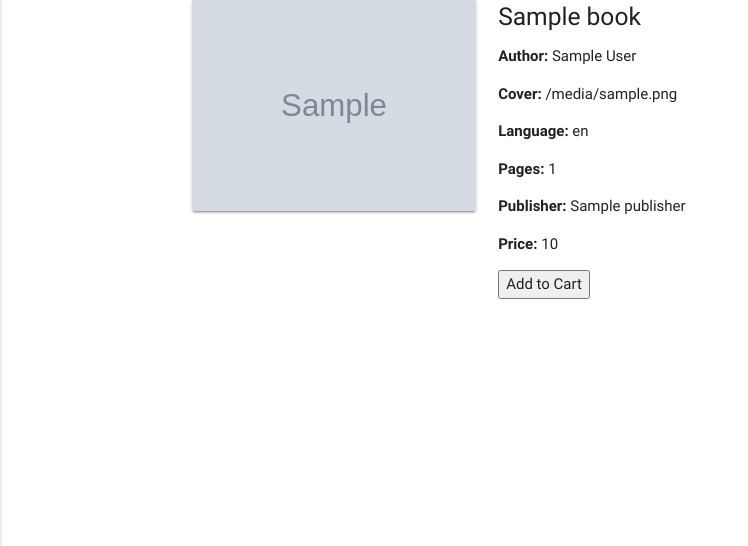
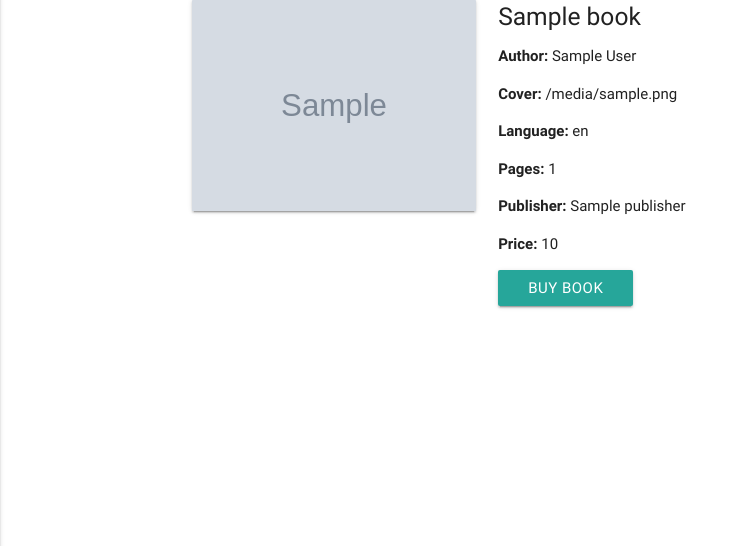
Before and after one commit to aleksandrsg/pasta_dishes, a Flask app: page /get_books in a window 1280 px wide. Shown: the part 73-619 px from the top of the page, without its empty margins (0-748 px from the left). Run offline with Flask 2, Linux system fonts and the light colour scheme; grey boxes marked "Sample" are stand-in pictures; a database or web service that is not in the repository returns one stand-in record (values such as "Sample title"); some libraries are stand-ins or nearby versions.

Commit message:
Adited Buttom Buy Book on Books page

```diff
--- a/templates/books.html
+++ b/templates/books.html
@@ -20,7 +20,7 @@
                     <p><b>Pages:</b> {{book.pages}}</p>
                     <p><b>Publisher:</b> {{book.publisher}}</p>
                     <p class="price"> <b>Price: </b>{{book.price}}</p>
-                    <p><button>Add to Cart</button></p>
+                    <a class="btn waves-effect waves-light" href="https://www.amazon.com/" target="_blank">Buy Book</a>
                     </div>
             </div>
         </div>
```
